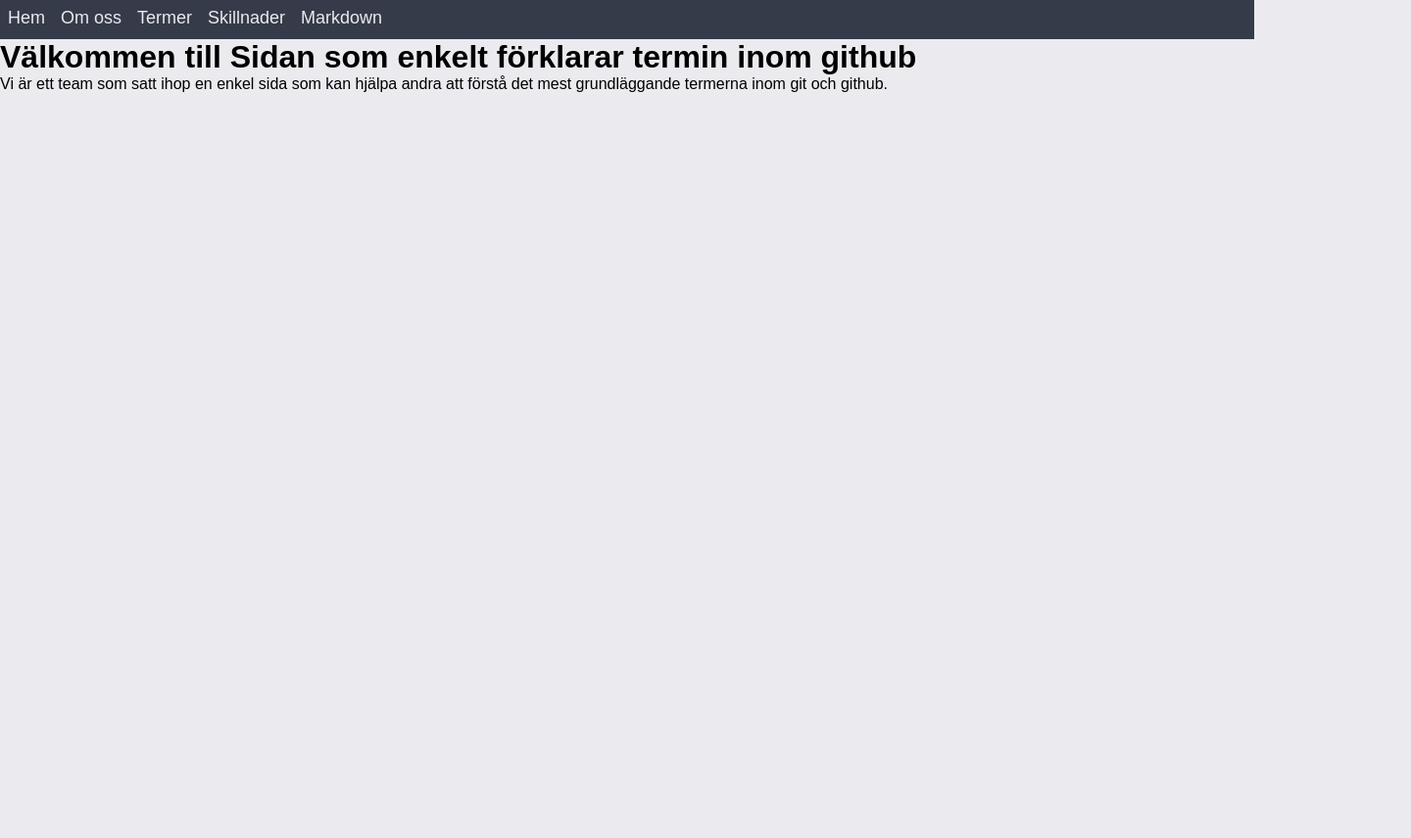
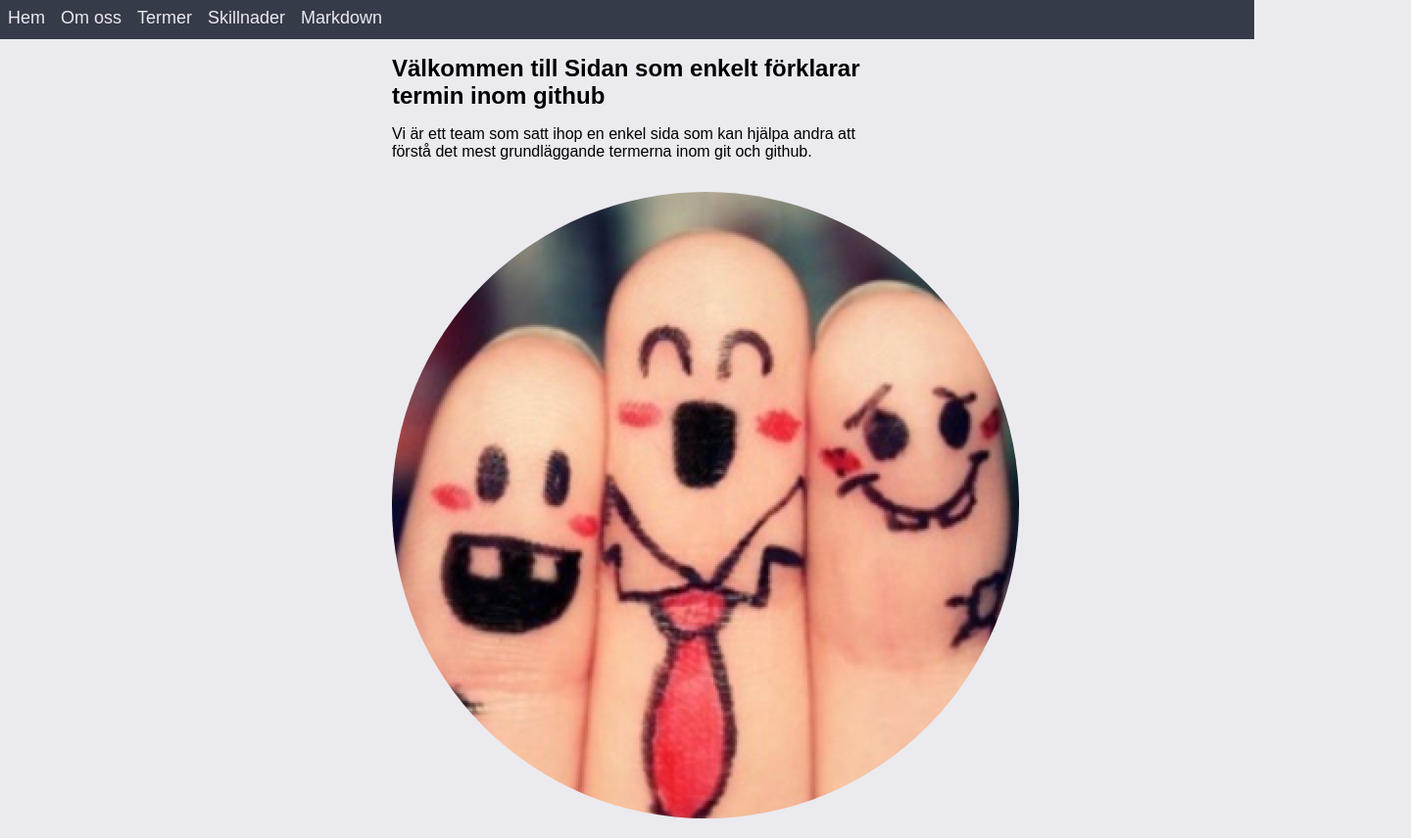
Before and after one commit to LinaRiddersporre/versionshanteringOvning1, a plain HTML site: page welcome.html in a window 1280 px wide. Shown: the whole page at 98% size, 1440 px wide, since content can reach past the window. Before the commit the page ends 800 px from the top, so only its background shows below. Drawn offline with Linux system fonts and the light colour scheme.

Commit message:
enter pic

```diff
--- a/css/style.css
+++ b/css/style.css
@@ -40,7 +40,7 @@ section p{
 
 }
 
-h2, h3, h4{
+h1, h2, h3, h4{
     font-family: Arial, Helvetica, sans-serif;
     margin: 1rem 25rem;
 }
--- a/welcome.html
+++ b/welcome.html
@@ -17,10 +17,14 @@
             <li><a href="markdown.html">Markdown</a></li>
           </ul>
     </nav>
-    <h1>
+    <section>
+        <h1>
         Välkommen till Sidan som enkelt förklarar termin inom github
-    </h1>
-    <p>
-        Vi är ett team som satt ihop en enkel sida som kan hjälpa andra att förstå det mest grundläggande termerna inom git och github.
-    </p>
+        </h1>
+        <p>
+            Vi är ett team som satt ihop en enkel sida som kan hjälpa andra att förstå det mest grundläggande termerna inom git och github.
+        </p>
+        <img src="/img/2a06cf39728b23c7290622d54347db17.jpg" alt="three friends">
+    </section>
+
 </body>
```
Also changed, not shown: img/2a06cf39728b23c7290622d54347db17.jpg (added).
